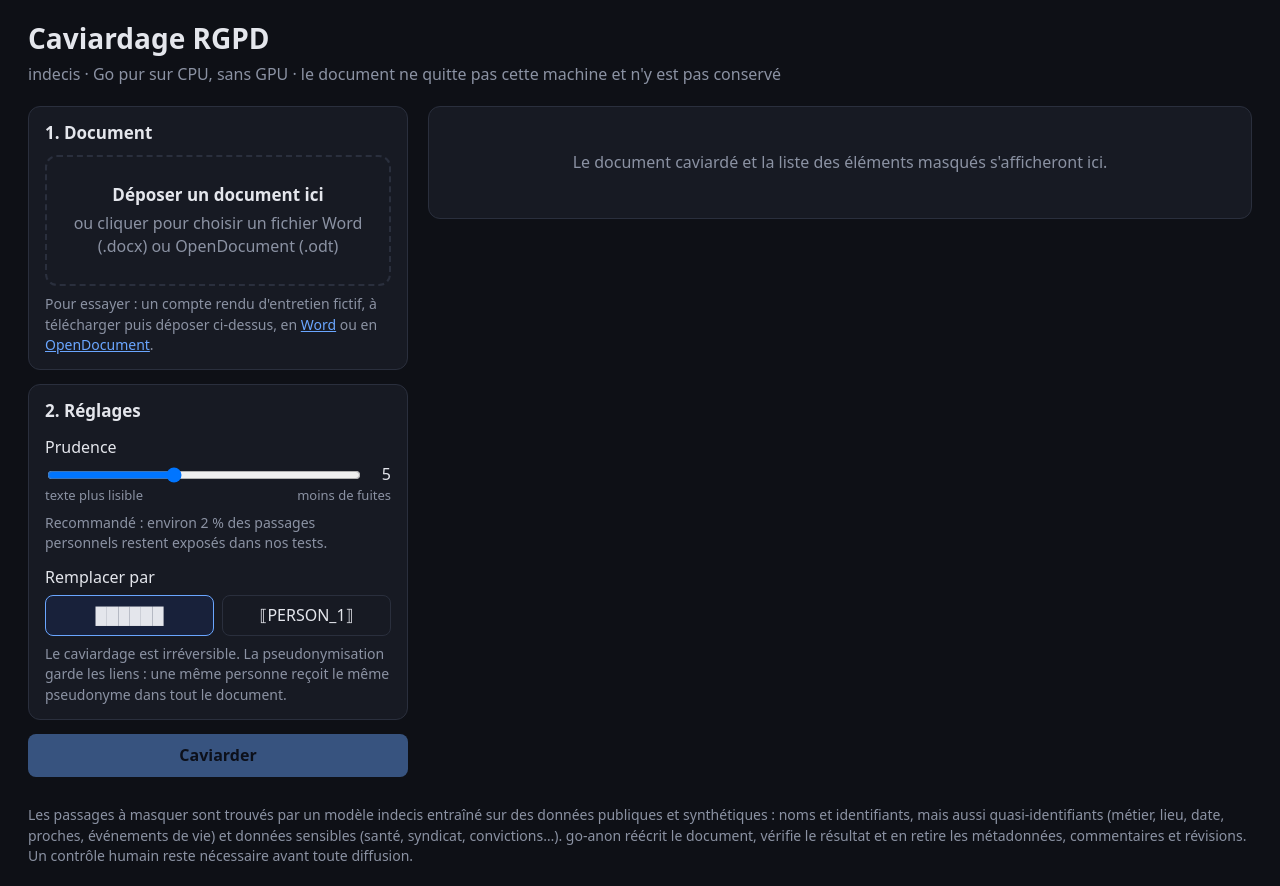
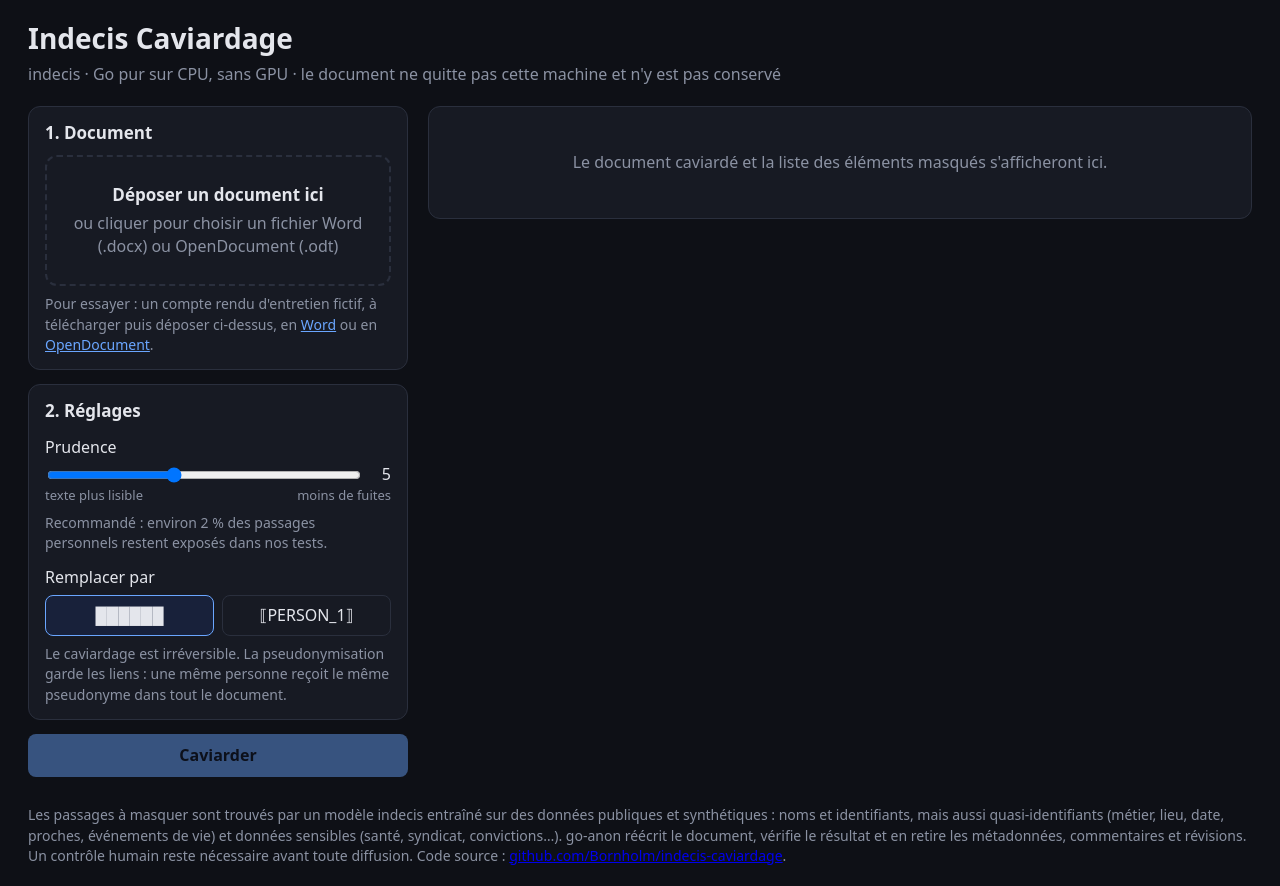
Before and after one commit to Bornholm/indecis-caviardage, a plain HTML site: page web/index.html in a window 1280 px wide. Drawn offline with Linux system fonts and the light colour scheme.

Commit message:
docs: rename the demo to Indecis Caviardage and link the repository

```diff
--- a/web/index.html
+++ b/web/index.html
@@ -6,7 +6,7 @@
 <!-- "server": documents go to /api/redact; "local": to the WebAssembly
      build in a Web Worker (make wasm rewrites this value). -->
 <meta name="mode" content="server">
-<title>Caviardage RGPD, indecis</title>
+<title>Indecis Caviardage</title>
 <style>
   :root {
     --bg: #0e1016; --panel: #171a23; --line: #2a2f3d; --fg: #e4e6ec; --dim: #8b92a3;
@@ -86,7 +86,7 @@
 </head>
 <body>
 <header>
-  <h1>Caviardage RGPD</h1>
+  <h1>Indecis Caviardage</h1>
   <p id="tagline">indecis · Go pur sur CPU, sans GPU · le document ne quitte pas cette machine et n'y est pas conservé</p>
 </header>
 <main>
@@ -128,7 +128,7 @@
   </div>
 </main>
 <footer>
-  Les passages à masquer sont trouvés par un modèle indecis entraîné sur des données publiques et synthétiques : noms et identifiants, mais aussi quasi-identifiants (métier, lieu, date, proches, événements de vie) et données sensibles (santé, syndicat, convictions…). go-anon réécrit le document, vérifie le résultat et en retire les métadonnées, commentaires et révisions. Un contrôle humain reste nécessaire avant toute diffusion.
+  Les passages à masquer sont trouvés par un modèle indecis entraîné sur des données publiques et synthétiques : noms et identifiants, mais aussi quasi-identifiants (métier, lieu, date, proches, événements de vie) et données sensibles (santé, syndicat, convictions…). go-anon réécrit le document, vérifie le résultat et en retire les métadonnées, commentaires et révisions. Un contrôle humain reste nécessaire avant toute diffusion. Code source : <a href="https://github.com/Bornholm/indecis-caviardage">github.com/Bornholm/indecis-caviardage</a>.
 </footer>
 <script>
 const $ = (id) => document.getElementById(id);
```
Also changed, not shown: video/title.html (+1 -1 lines), README.md, 1 other file.
